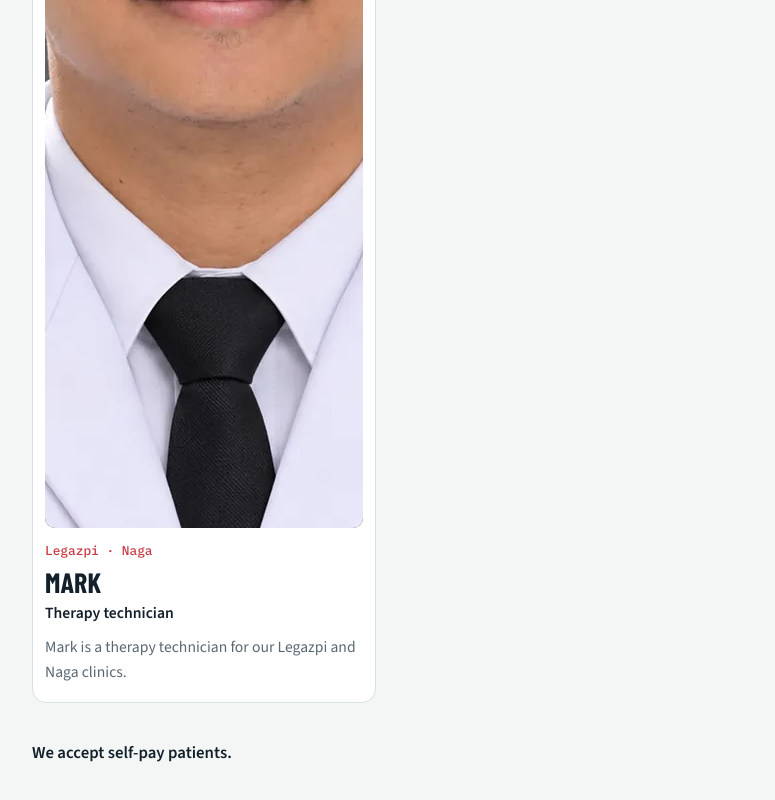
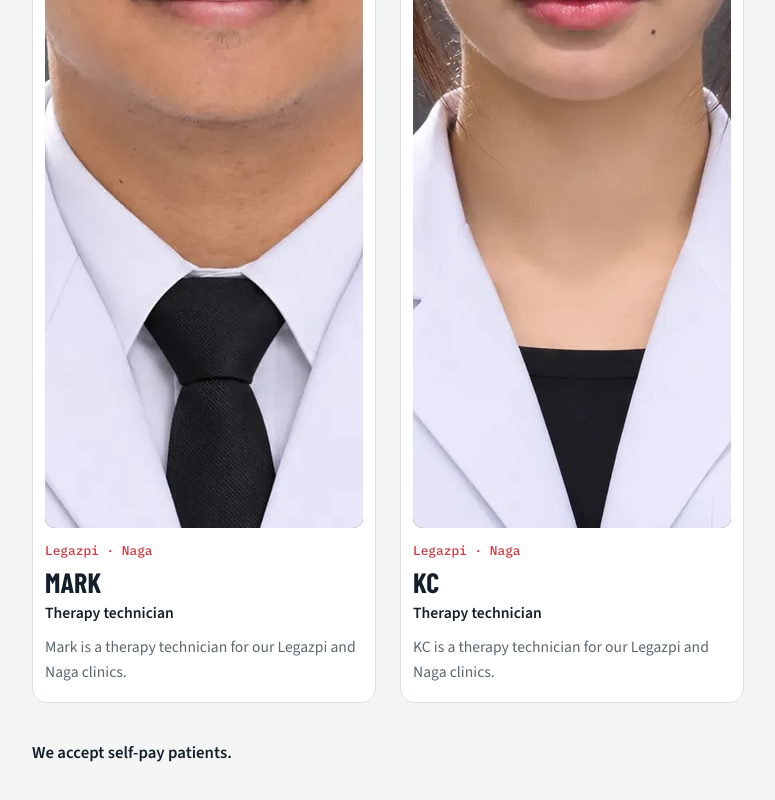
Before and after one commit to furiousdoc34/athletic-therapy-center, a plain HTML site: page index.html in a window 1280 px wide. Shown: the part 6904-7704 px from the top of the page, without its empty margins (68-843 px from the left). Drawn offline with nearby package versions, Linux system fonts and the light colour scheme; a web font is replaced by a local one.

Commit message:
Add KC to the Our Team section
Add KC, a therapy technician for the Legazpi and Naga clinics,
after Mark, in the same wide photo-on-top card style.

```diff
--- a/index.html
+++ b/index.html
@@ -462,6 +462,16 @@ footer .wrap { display: flex; justify-content: space-between; gap: 12px; flex-wr
             <p>Mark is a therapy technician for our Legazpi and Naga clinics.</p>
           </div>
         </article>
+
+        <article class="member">
+          <img class="headshot" src="assets/kc.webp" alt="KC, therapy technician at Legazpi and Naga" width="800" height="1067">
+          <div class="member-text">
+            <span class="creds">Legazpi · Naga</span>
+            <h3>KC</h3>
+            <p class="role">Therapy technician</p>
+            <p>KC is a therapy technician for our Legazpi and Naga clinics.</p>
+          </div>
+        </article>
       </div>
       <p class="pay">We accept self-pay patients.</p>
     </div>
```
Also changed, not shown: assets/kc.webp (added).
